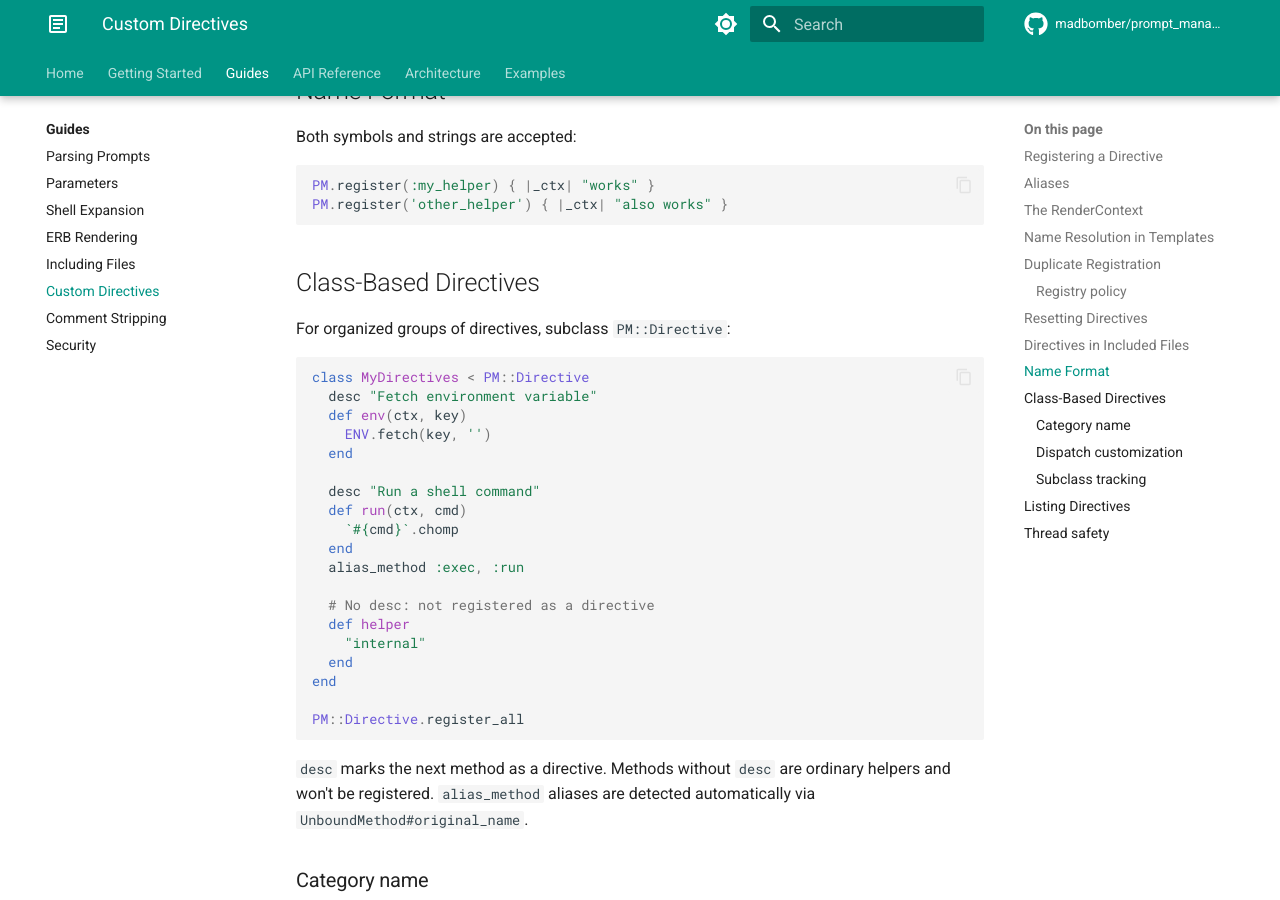
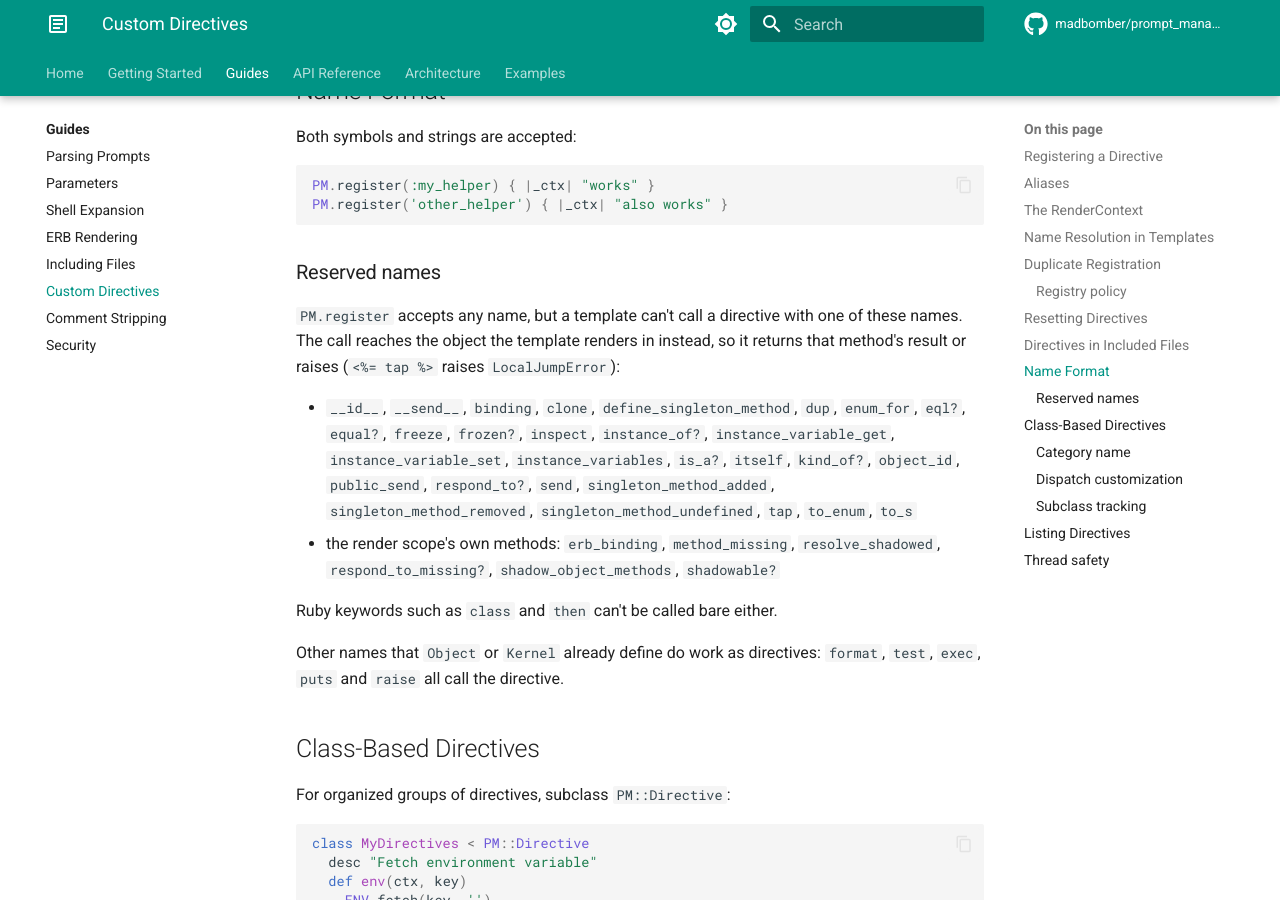
Before and after one commit to MadBomber/prompt_manager, an MkDocs documentation site: the page built from docs/guides/custom-directives.md, in a window 1280 px wide and 900 px high, scrolled down 2994 px. Built offline with MkDocs 1.6.1 and Material for MkDocs 9.7.7, drawn with Linux system fonts in a browser that asks for light colours; comment, search, counter and statistics services are not loaded.

Commit message:
docs: list reserved directive names in the custom directives guide (#58)
Fixes #54

Co-authored-by: Dewayne VanHoozer <dewayne@vanhoozer.me>

````diff
--- a/docs/guides/custom-directives.md
+++ b/docs/guides/custom-directives.md
@@ -129,6 +129,29 @@ PM.register(:my_helper) { |_ctx| "works" }
 PM.register('other_helper') { |_ctx| "also works" }
 ```
 
+### Reserved names
+
+`PM.register` accepts any name, but a template can't call a directive with
+one of these names. The call reaches the object the template renders in
+instead, so it returns that method's result or raises
+(`<%= tap %>` raises `LocalJumpError`):
+
+- `__id__`, `__send__`, `binding`, `clone`, `define_singleton_method`, `dup`,
+  `enum_for`, `eql?`, `equal?`, `freeze`, `frozen?`, `inspect`,
+  `instance_of?`, `instance_variable_get`, `instance_variable_set`,
+  `instance_variables`, `is_a?`, `itself`, `kind_of?`, `object_id`,
+  `public_send`, `respond_to?`, `send`, `singleton_method_added`,
+  `singleton_method_removed`, `singleton_method_undefined`, `tap`,
+  `to_enum`, `to_s`
+- the render scope's own methods: `erb_binding`, `method_missing`,
+  `resolve_shadowed`, `respond_to_missing?`, `shadow_object_methods`,
+  `shadowable?`
+
+Ruby keywords such as `class` and `then` can't be called bare either.
+
+Other names that `Object` or `Kernel` already define do work as directives:
+`format`, `test`, `exec`, `puts` and `raise` all call the directive.
+
 ## Class-Based Directives
 
 For organized groups of directives, subclass `PM::Directive`:
````
